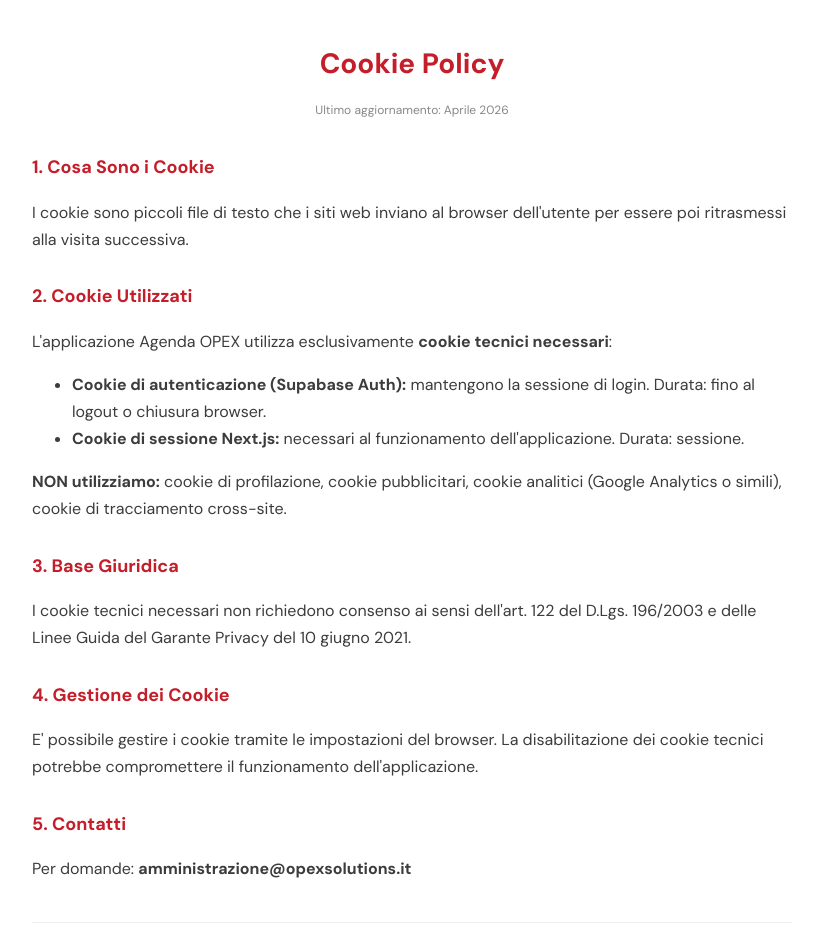
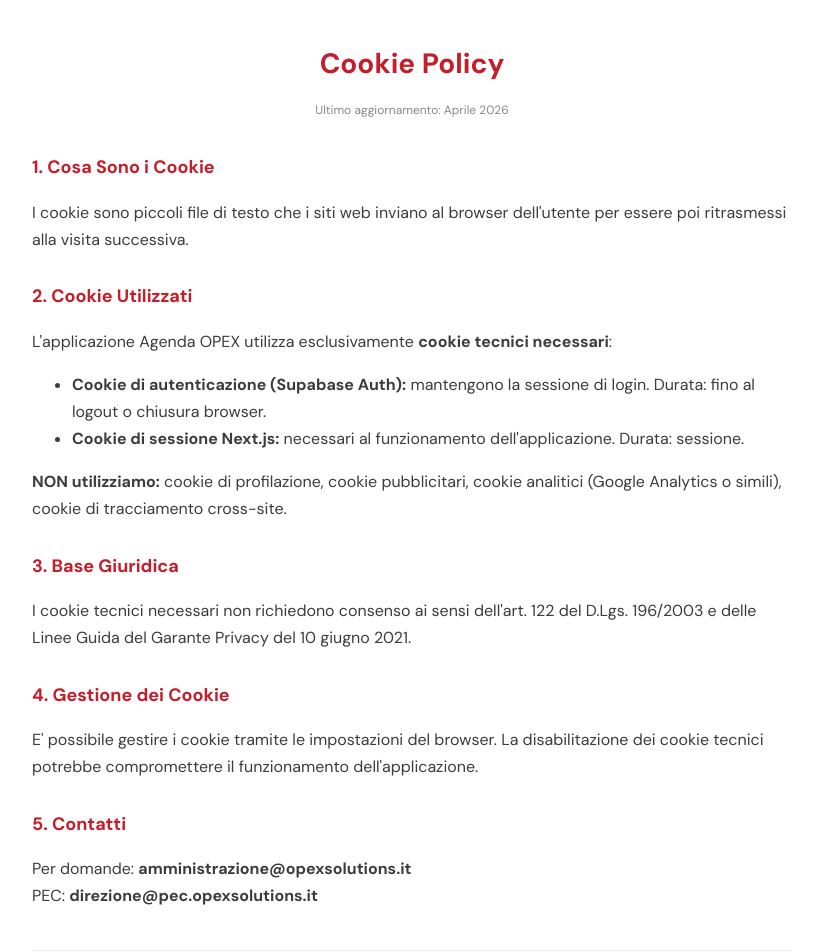
Before and after one commit to GiorgioOpex/Agenda, a Next.js app: page /cookie in a window 1280 px wide. Shown: the top 952 px of the page, without its empty margins (228-1045 px from the left). Built offline with nearby package versions, Linux system fonts and the light colour scheme.

Commit message:
Add files via upload

```diff
--- a/src/app/cookie/page.js
+++ b/src/app/cookie/page.js
@@ -26,7 +26,7 @@
       <p>E&apos; possibile gestire i cookie tramite le impostazioni del browser. La disabilitazione dei cookie tecnici potrebbe compromettere il funzionamento dell&apos;applicazione.</p>
 
       <h2 style={{color:"#C41E2A",fontSize:18,marginTop:28}}>5. Contatti</h2>
-      <p>Per domande: <strong>amministrazione@opexsolutions.it</strong></p>
+      <p>Per domande: <strong>amministrazione@opexsolutions.it</strong><br/>PEC: <strong>direzione@pec.opexsolutions.it</strong></p>
 
       <div style={{textAlign:"center",marginTop:40,paddingTop:20,borderTop:"1px solid #eee"}}>
         <p style={{color:"#888",fontSize:12}}>Opex Solutions S.r.l. — Via Lorenzo Balicco 61, 23900 Lecco (LC)</p>
```
